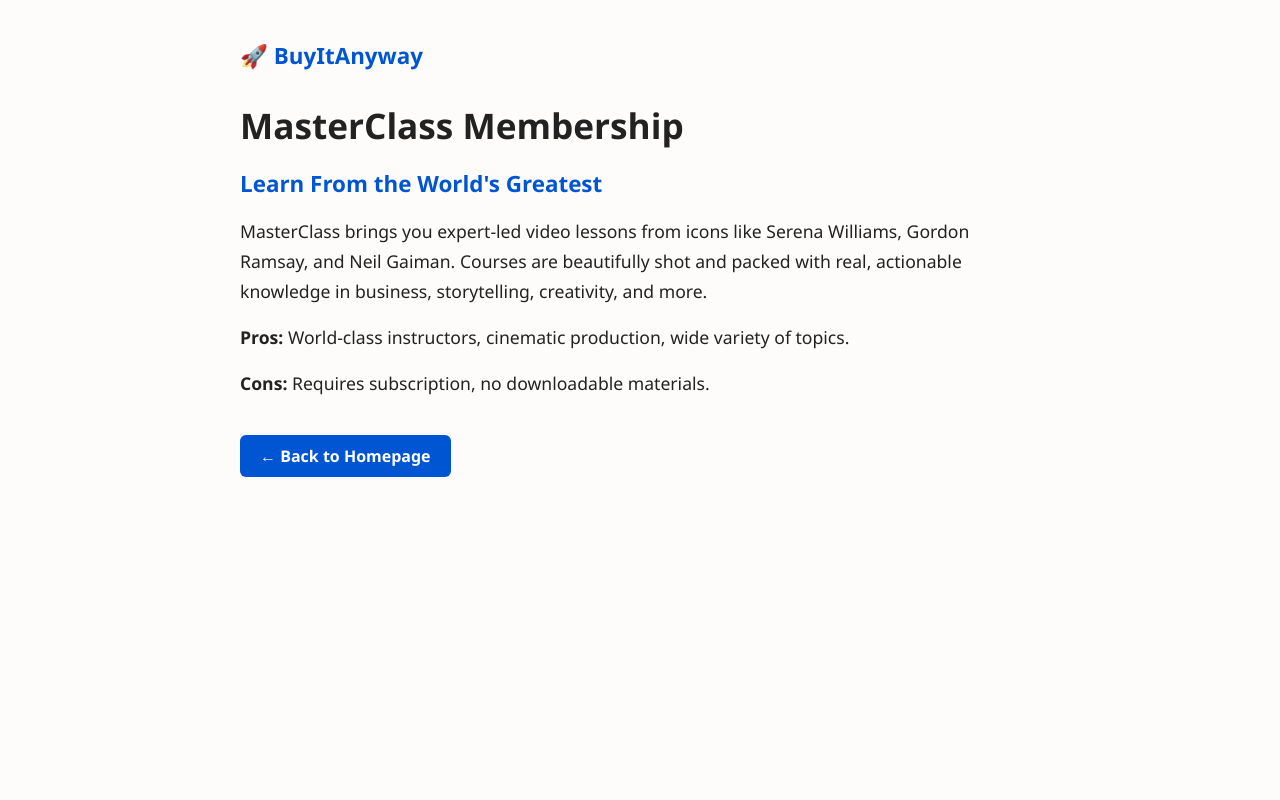
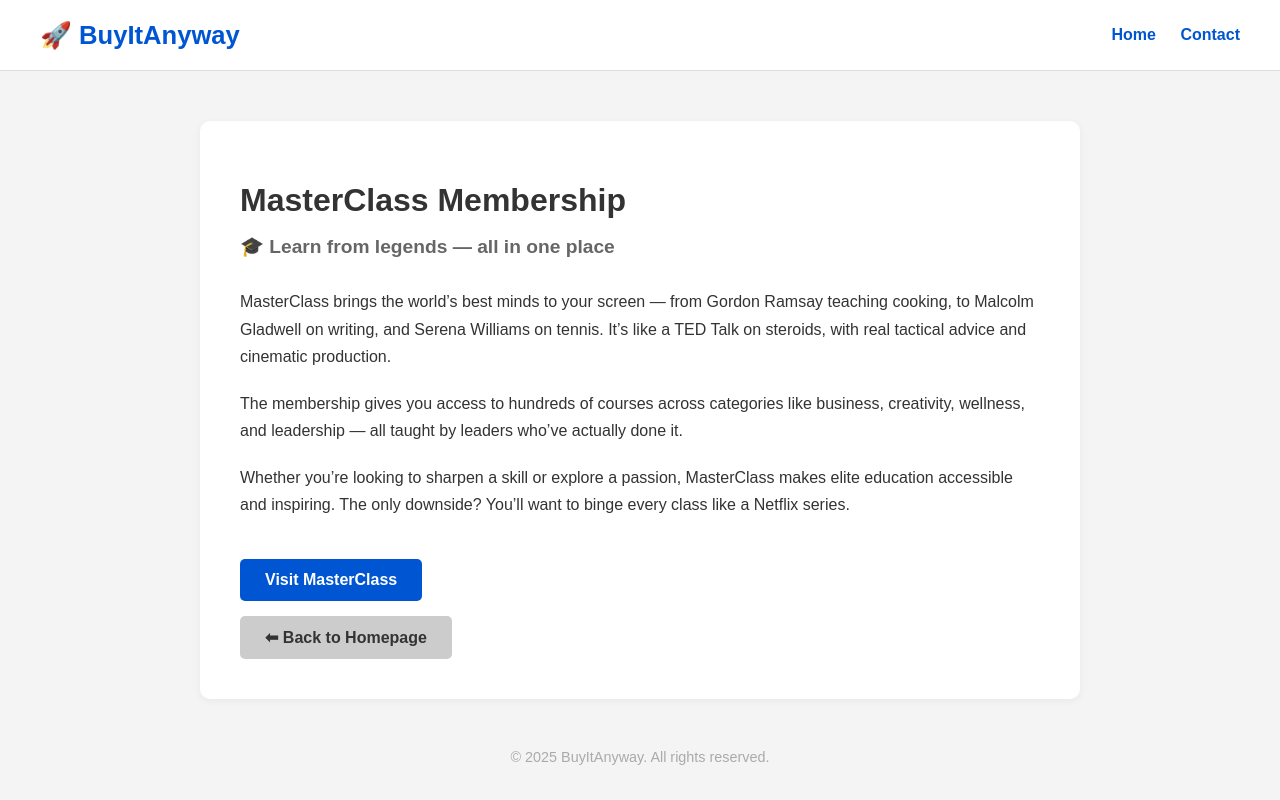
Before and after one commit to N1GHTHAWK2/buyitanyway, a website: page buyitanyway/public/Masterclass.html in a window 1280 px wide. Drawn offline with Linux system fonts and the light colour scheme.

Commit message:
Update Masterclass.html

```diff
--- a/buyitanyway/public/Masterclass.html
+++ b/buyitanyway/public/Masterclass.html
@@ -6,60 +6,121 @@
   <title>MasterClass Membership Review</title>
   <style>
     body {
-      font-family: 'Segoe UI', sans-serif;
-      background-color: #fdfcfa;
-      color: #222;
-      padding: 40px;
-      max-width: 800px;
-      margin: 0 auto;
+      font-family: Arial, sans-serif;
+      background: #f4f4f4;
+      margin: 0;
+      padding: 0;
+      color: #333;
     }
+
     nav {
+      background: #fff;
+      padding: 20px 40px;
+      border-bottom: 1px solid #ddd;
       display: flex;
+      justify-content: space-between;
       align-items: center;
-      margin-bottom: 30px;
     }
-    nav .logo {
-      font-size: 1.4rem;
+
+    .logo {
+      font-size: 1.6rem;
+      font-weight: bold;
+      color: #0056D2;
+      text-decoration: none;
+    }
+
+    .nav-right .nav-link {
+      margin-left: 20px;
+      font-size: 1rem;
       font-weight: 600;
       color: #0056D2;
       text-decoration: none;
     }
+
+    .nav-right .nav-link:hover {
+      text-decoration: underline;
+    }
+
+    .container {
+      max-width: 800px;
+      margin: 50px auto;
+      background: white;
+      padding: 40px;
+      border-radius: 10px;
+      box-shadow: 0 2px 8px rgba(0, 0, 0, 0.05);
+    }
+
     h1 {
-      font-size: 2.2rem;
+      font-size: 2rem;
       margin-bottom: 10px;
     }
+
     h2 {
-      font-size: 1.4rem;
-      color: #0056D2;
+      font-size: 1.2rem;
+      color: #666;
+      margin-bottom: 30px;
     }
+
     p {
-      font-size: 1.1rem;
       line-height: 1.7;
-      margin: 16px 0;
+      margin-bottom: 20px;
     }
+
     a.button {
       display: inline-block;
       margin-top: 20px;
-      background: #0056D2;
+      padding: 12px 25px;
+      background-color: #0056D2;
       color: white;
-      padding: 10px 20px;
       text-decoration: none;
-      border-radius: 6px;
+      border-radius: 5px;
       font-weight: bold;
+    }
+
+    a.button:hover {
+      background-color: #003c9e;
+    }
+
+    footer {
+      text-align: center;
+      font-size: 0.9rem;
+      color: #aaa;
+      margin-top: 40px;
     }
   </style>
 </head>
 <body>
   <nav>
     <a href="index.html" class="logo">🚀 BuyItAnyway</a>
+    <div class="nav-right">
+      <a href="index.html" class="nav-link">Home</a>
+      <a href="#contact" class="nav-link">Contact</a>
+    </div>
   </nav>
 
-  <h1>MasterClass Membership</h1>
-  <h2>Learn From the World's Greatest</h2>
-  <p>MasterClass brings you expert-led video lessons from icons like Serena Williams, Gordon Ramsay, and Neil Gaiman. Courses are beautifully shot and packed with real, actionable knowledge in business, storytelling, creativity, and more.</p>
-  <p><strong>Pros:</strong> World-class instructors, cinematic production, wide variety of topics.</p>
-  <p><strong>Cons:</strong> Requires subscription, no downloadable materials.</p>
+  <div class="container">
+    <h1>MasterClass Membership</h1>
+    <h2>🎓 Learn from legends — all in one place</h2>
 
-  <a href="index.html" class="button">← Back to Homepage</a>
+    <p>
+      MasterClass brings the world’s best minds to your screen — from Gordon Ramsay teaching cooking, to Malcolm Gladwell on writing, and Serena Williams on tennis. It’s like a TED Talk on steroids, with real tactical advice and cinematic production.
+    </p>
+
+    <p>
+      The membership gives you access to hundreds of courses across categories like business, creativity, wellness, and leadership — all taught by leaders who’ve actually done it.
+    </p>
+
+    <p>
+      Whether you’re looking to sharpen a skill or explore a passion, MasterClass makes elite education accessible and inspiring. The only downside? You’ll want to binge every class like a Netflix series.
+    </p>
+
+    <a href="https://www.masterclass.com/" target="_blank" class="button">Visit MasterClass</a>
+    <br />
+    <a href="index.html" class="button" style="background:#ccc; color:#333; margin-top:15px;">⬅ Back to Homepage</a>
+  </div>
+
+  <footer>
+    &copy; 2025 BuyItAnyway. All rights reserved.
+  </footer>
 </body>
 </html>
```
